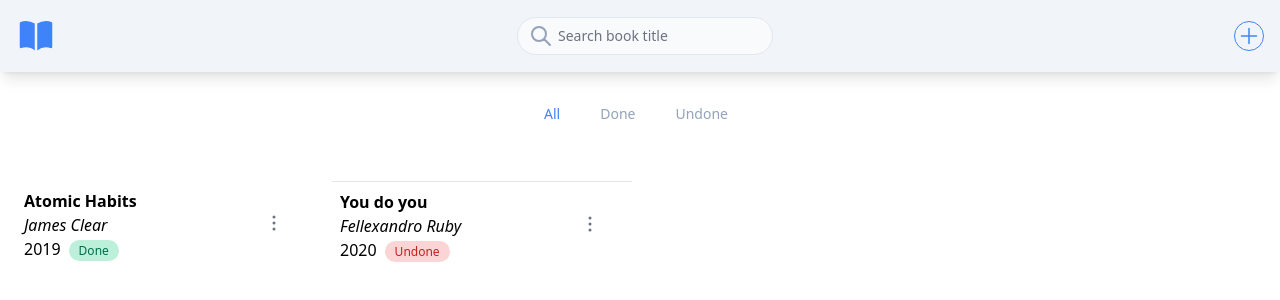
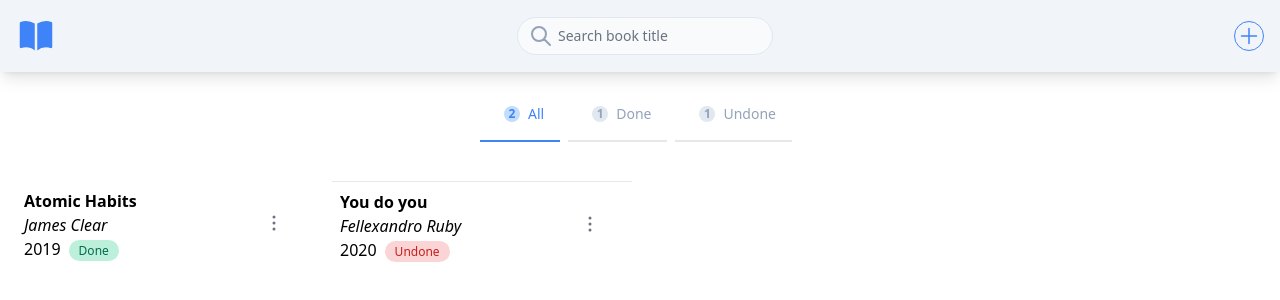
Before and after one commit to selimbei/book-shelf-mern, a React (Vite) app: page / in a window 1280 px wide. Shown: the top 300 px of the page. Built offline with nearby package versions, Linux system fonts and the light colour scheme.

Commit message:
add badge number at tab

```diff
--- a/src/App.jsx
+++ b/src/App.jsx
@@ -28,6 +28,7 @@ export default function App() {
 
   function handleAddItem(item) {
     setItems([...items, item]);
+    setSearchedItems([...items, item]);
   }
 
   function handleDeleteItem(id) {
@@ -42,6 +43,8 @@ export default function App() {
       )
     );
   }
+
+  console.log(books.filter((book) => book.isComplete).length)
 
   function handleToggleStatus(id) {
     setItems((items) =>
@@ -88,7 +91,7 @@ export default function App() {
         searchItem={searchItem}
         setSearchMode={setSearchMode}
       />
-      <Tabs onSetMode={handleSetMode} />
+      <Tabs onSetMode={handleSetMode} items={items} />
       <List
         mode={mode}
         items={searchMode ? searchedItems : items}
@@ -334,7 +337,7 @@ function ModalNewBook({ onAddItem, setShowModal }) {
   );
 }
 
-function Tabs({ onSetMode }) {
+function Tabs({ onSetMode, items }) {
   const tabs = [
     { content: "All", bool: undefined },
     { content: "Done", bool: true },
@@ -342,14 +345,18 @@ function Tabs({ onSetMode }) {
   ];
   const [activeTab, setActiveTab] = useState(0);
 
+
+
   return (
     <nav className="flex justify-center mt-4">
       <div className="text-sm font-medium text-center text-slate-400">
-        <ul className="flex flex-wrap -mb-px">
+        <ul className="flex flex-wrap -mb-px text-sm font-medium text-center text-slate-400">
           {tabs.map((tab, index) => (
             <Tab
               key={index}
               label={tab.content}
+              tab={tab}
+              items={items}
               onClick={() => {
                 setActiveTab(index);
                 onSetMode(tab.bool);
@@ -363,18 +370,35 @@ function Tabs({ onSetMode }) {
   );
 }
 
-function Tab({ label, onClick, isActive }) {
+function Tab({ label, tab, items, onClick, isActive }) {
+  let badge
+
+  if (tab.bool === true) {
+    badge = items.filter((item) => item.isComplete).length
+  } else if (tab.bool === false) {
+    badge = items.filter((item) => !item.isComplete).length
+  } else {
+    badge = items.length
+  }
+
   return (
     <li className="me-2">
-      <a
+      <button
         href="#"
-        className={`inline-block p-4 border-b-2 border-transparent ${
-          isActive ? "text-blue-500 border-blue-500" : ""
-        } hover:text-blue-300 hover:border-blue-300`}
+        className={`inline-flex gap-2 items-center justify-center p-4 border-b-2  rounded-t-lg group ${
+          isActive
+            ? "text-blue-500 border-blue-500"
+            : "hover:text-slate-600 hover:border-slate-600"
+        }`}
         onClick={onClick}
       >
+        {badge != 0 ? (
+          <span className={`inline-flex items-center justify-center w-4 h-4 ms-2 text-xs font-semibold ${isActive ? "text-blue-500 bg-blue-200" : "text-slate-400 bg-slate-200 group-hover:text-slate-600 group-hover:bg-slate-300"}  rounded-full`}>
+          {badge}
+        </span>
+        ) : null}
         {label}
-      </a>
+      </button>
     </li>
   );
 }
```
